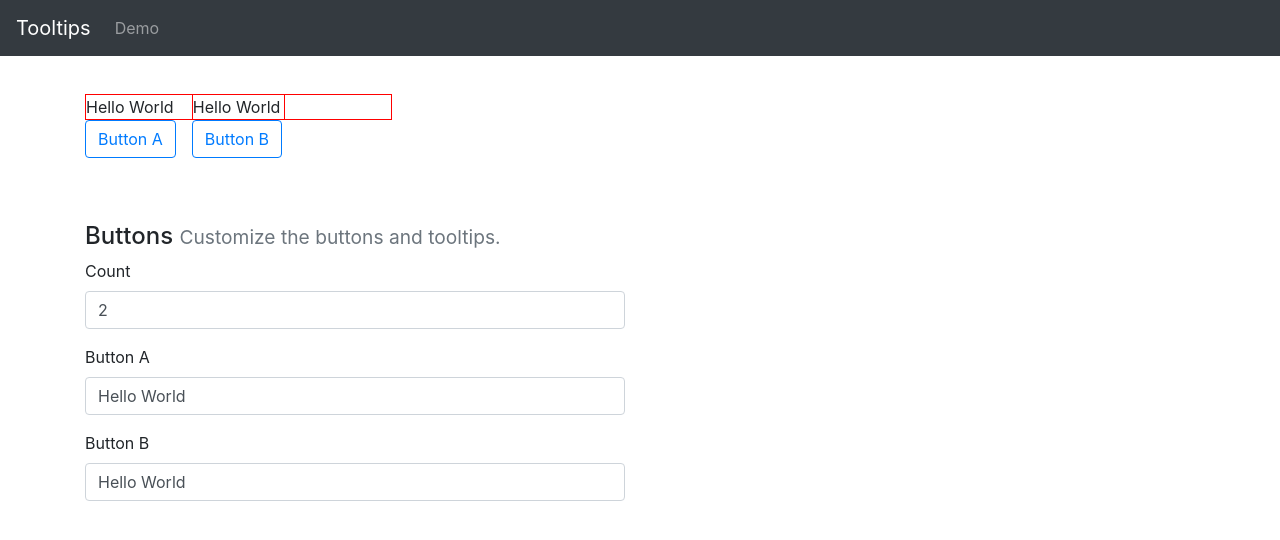
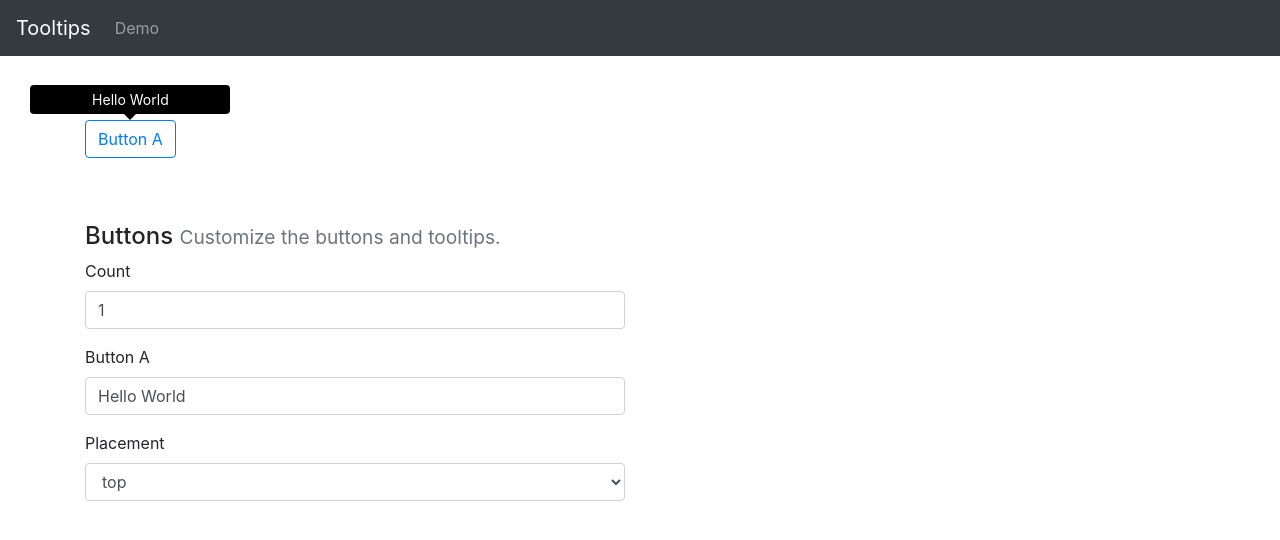
Before and after one commit to angular-demos/tooltips, an Angular app: page /demo/view in a window 1280 px wide. Shown: the top 540 px of the page. Built offline with nearby package versions, Linux system fonts and the light colour scheme.

Commit message:
can position tooltip on all 4 sides

```diff
--- a/src/app/Demo/Components/View/View.html
+++ b/src/app/Demo/Components/View/View.html
@@ -3,6 +3,7 @@
         <button
             *ngFor="let tip of tips"
             [tooltip]="tip.tooltip"
+            [tooltip-pos]="tip.position"
             class="btn btn-outline-primary">{{tip.name}}
         </button>
     </div>
@@ -27,8 +28,8 @@
                        (ngModelChange)="setCount($event)">
             </div>
 
-            <div *ngFor="let tip of tips"
-                 class="form-group">
+            <div *ngFor="let tip of tips">
+                <div class="form-group">
                     <label for="inputTooltip{{tip.id}}">{{tip.name}}</label>
                     <input class="form-control"
                            id="inputTooltip{{tip.id}}"
@@ -36,6 +37,19 @@
                            name="tooltip{{tip.id}}"
                            [(ngModel)]="tip.tooltip">
                 </div>
+                <div class="form-group">
+                    <label for="inputPosition{{tip.id}}">Placement</label>
+                    <select class="form-control"
+                            id="inputPosition{{tip.id}}"
+                            name="position{{tip.id}}"
+                            [(ngModel)]="tip.position">
+                        <option>top</option>
+                        <option>bottom</option>
+                        <option>left</option>
+                        <option>right</option>
+                    </select>
+                </div>
+            </div>
         </form>
     </div>
 </div>
--- a/src/app/Demo/Components/View/View.ts
+++ b/src/app/Demo/Components/View/View.ts
@@ -7,6 +7,7 @@ interface DemoButton {
     id: number;
     name: string;
     tooltip: string;
+    position: string;
 }
 
 /**
@@ -23,7 +24,7 @@ export class ViewComponent implements OnInit, OnChanges {
      * Number of buttons to show.
      */
     @Input()
-    public count: number = 2;
+    public count: number = 1;
 
     /**
      * A list of buttons with tooltips.
@@ -69,7 +70,8 @@ export class ViewComponent implements OnInit, OnChanges {
             this.tips.push({
                 id: i,
                 name: 'Button ' + char,
-                tooltip: 'Hello World'
+                tooltip: 'Hello World',
+                position: 'top'
             });
             char = String.fromCharCode(char.charCodeAt(0) + 1);
         }
--- a/src/app/ToolTip/Components/ToolTipMessage/ToolTipMessage.html
+++ b/src/app/ToolTip/Components/ToolTipMessage/ToolTipMessage.html
@@ -1 +1,2 @@
-<div class="message" [innerHtml]="placement.message"></div>
+<div class="arrow"></div>
+<div class="tooltip-inner" [innerHtml]="placement.message"></div>
--- a/src/app/ToolTip/Components/ToolTipMessage/ToolTipMessage.scss
+++ b/src/app/ToolTip/Components/ToolTipMessage/ToolTipMessage.scss
@@ -1,12 +1,105 @@
 @import "../Config";
 
+/**
+ * The CSS styles for the "arrow" on the tooltips are taken from Bootstrap's tooltip SASS source code.
+ */
 :host {
     display: block;
     position: absolute;
     width: 200px;
+    word-wrap: break-word;
     z-index: $zindex-tooltip;
+    margin: $tooltip-margin;
+    font-size: $font-size-sm;
 
-    .message {
-        border: 1px solid red;
+    .arrow {
+        display: block;
+        position: absolute;
+        width: $tooltip-arrow-width;
+        height: $tooltip-arrow-height;
+
+        &::before {
+            position: absolute;
+            content: "";
+            border-color: transparent;
+            border-style: solid;
+        }
+    }
+
+    &.arrow-top {
+        padding: $tooltip-arrow-height 0;
+
+        .arrow {
+            bottom: 0;
+            left: 50%;
+            margin-left: -($tooltip-arrow-width/2);
+
+            &::before {
+                top: 0;
+                border-width: $tooltip-arrow-height ($tooltip-arrow-width / 2) 0;
+                border-top-color: $tooltip-arrow-color;
+            }
+        }
+    }
+
+    &.arrow-right {
+        padding: 0 $tooltip-arrow-height;
+
+        .arrow {
+            left: 0;
+            width: $tooltip-arrow-height;
+            height: $tooltip-arrow-width;
+            top: 50%;
+            margin-top: -($tooltip-arrow-width/2);
+
+            &::before {
+                right: 0;
+                border-width: ($tooltip-arrow-width / 2) $tooltip-arrow-height ($tooltip-arrow-width / 2) 0;
+                border-right-color: $tooltip-arrow-color;
+            }
+        }
+    }
+
+    &.arrow-bottom {
+        padding: $tooltip-arrow-height 0;
+
+        .arrow {
+            top: 0;
+            left: 50%;
+            margin-left: -($tooltip-arrow-width/2);
+
+            &::before {
+                bottom: 0;
+                border-width: 0 ($tooltip-arrow-width / 2) $tooltip-arrow-height;
+                border-bottom-color: $tooltip-arrow-color;
+            }
+        }
+    }
+
+    &.arrow-left {
+        padding: 0 $tooltip-arrow-height;
+
+        .arrow {
+            right: 0;
+            width: $tooltip-arrow-height;
+            height: $tooltip-arrow-width;
+            top: 50%;
+            margin-top: -($tooltip-arrow-width/2);
+
+            &::before {
+                left: 0;
+                border-width: ($tooltip-arrow-width / 2) 0 ($tooltip-arrow-width / 2) $tooltip-arrow-height;
+                border-left-color: $tooltip-arrow-color;
+            }
+        }
+    }
+
+    .tooltip-inner {
+        max-width: $tooltip-max-width;
+        padding: $tooltip-padding-y $tooltip-padding-x;
+        color: $tooltip-color;
+        text-align: center;
+        background-color: $tooltip-bg;
+        @include border-radius($border-radius);
     }
 }
--- a/src/app/ToolTip/Components/ToolTipMessage/ToolTipMessage.ts
+++ b/src/app/ToolTip/Components/ToolTipMessage/ToolTipMessage.ts
@@ -5,7 +5,8 @@ import {
     ElementRef,
     HostBinding,
     Input,
-    OnChanges, OnInit,
+    OnChanges,
+    OnInit,
     SimpleChanges
 } from '@angular/core';
 import {ToolTipPlacement} from '../../Types/ToolTipPlacement';
@@ -45,6 +46,26 @@ export class ToolTipMessageComponent implements OnChanges, OnInit {
 
     }
 
+    @HostBinding('class.arrow-top')
+    public get isTop(): boolean {
+        return (this.placement && this.placement.position) === 'top';
+    }
+
+    @HostBinding('class.arrow-bottom')
+    public get isBottom(): boolean {
+        return (this.placement && this.placement.position) === 'bottom';
+    }
+
+    @HostBinding('class.arrow-left')
+    public get isLeft(): boolean {
+        return (this.placement && this.placement.position) === 'left';
+    }
+
+    @HostBinding('class.arrow-right')
+    public get isRight(): boolean {
+        return (this.placement && this.placement.position) === 'right';
+    }
+
     /**
      * Update the display after component is ready.
      */
@@ -64,9 +85,49 @@ export class ToolTipMessageComponent implements OnChanges, OnInit {
      */
     public update() {
         const parent = this.placement.rect;
-        const rect = this.el.nativeElement.getBoundingClientRect();
-        this.top = parent.top - rect.height;
-        this.left = parent.left;
+        const rect = this.getMessageRect();
+        const arrow = this.getArrowRect();
+
+        console.log(arrow);
+
+        switch (this.placement.position) {
+            case 'top':
+                this.top = parent.top - rect.height - arrow.height * 2;
+                this.left = parent.left - (rect.width / 2) + (parent.width / 2);
+                break;
+            case 'bottom':
+                this.top = parent.bottom;
+                this.left = parent.left - (rect.width / 2) + (parent.width / 2);
+                break;
+            case 'left':
+                this.top = parent.top + (parent.height / 2) - (rect.height / 2);
+                this.left = parent.left - rect.width;
+                break;
+            case 'right':
+                this.top = parent.top + (parent.height / 2) - (rect.height / 2);
+                this.left = parent.left + parent.width;
+                break;
+        }
+
         this.change.detectChanges();
     }
+
+    /**
+     * Gets the size of the tooltip message area.
+     */
+    private getMessageRect(): ClientRect {
+        return this.el.nativeElement.getBoundingClientRect();
+    }
+
+    /**
+     * Gets the size of the tooltip arrow. As it changes depending upon the screen.
+     */
+    private getArrowRect(): ClientRect {
+        const arrows = this.el.nativeElement.getElementsByClassName('arrow');
+        if (arrows.length === 1) {
+            return arrows[0].getBoundingClientRect();
+        }
+        return {bottom: 0, height: 10, left: 0, right: 0, top: 0, width: 10};
+    }
+
 }
--- a/src/app/ToolTip/Directives/ToolTip/ToolTip.ts
+++ b/src/app/ToolTip/Directives/ToolTip/ToolTip.ts
@@ -1,4 +1,4 @@
-import {Directive, ElementRef, HostListener, Input, OnDestroy, OnInit, Optional} from '@angular/core';
+import {Directive, ElementRef, HostListener, Input, OnChanges, OnDestroy, OnInit, Optional, SimpleChanges} from '@angular/core';
 import {ToolTipsComponent} from '../../Components/ToolTips/ToolTips';
 import {ToolTipPlacement} from '../../Types/ToolTipPlacement';
 
@@ -9,7 +9,7 @@ import {ToolTipPlacement} from '../../Types/ToolTipPlacement';
     selector: '[tooltip]',
     exportAs: 'tooltip'
 })
-export class ToolTipDirective implements OnInit, OnDestroy {
+export class ToolTipDirective implements OnInit, OnDestroy, OnChanges {
     /**
      * The message to display.
      */
@@ -63,6 +63,16 @@ export class ToolTipDirective implements OnInit, OnDestroy {
     }
 
     /**
+     * Handles changes on tooltip inputs.
+     */
+    public ngOnChanges(changes: SimpleChanges): void {
+        if (this.placement) {
+            this.close();
+            this.show();
+        }
+    }
+
+    /**
      * Displays the tooltip placement.
      */
     public show() {
--- a/src/styles/_config.scss
+++ b/src/styles/_config.scss
@@ -4,4 +4,5 @@
  * Import the variables allow them to be visible in the component style SCSS files.
  */
 @import "~bootstrap/scss/functions";
+@import "~bootstrap/scss/mixins";
 @import "~bootstrap/scss/variables";
```
Lines whose indentation alone changed are shown as unchanged.
